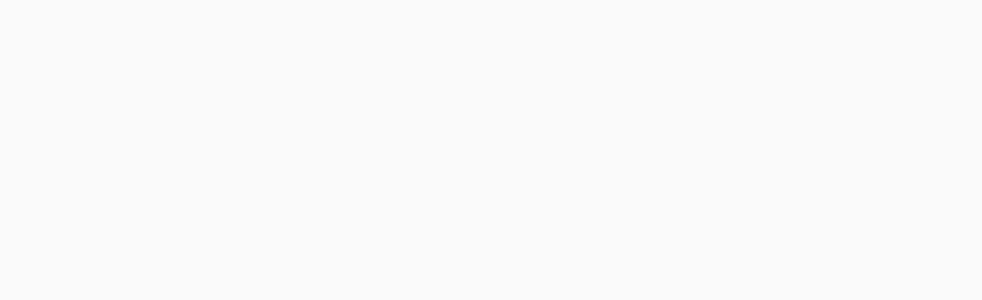
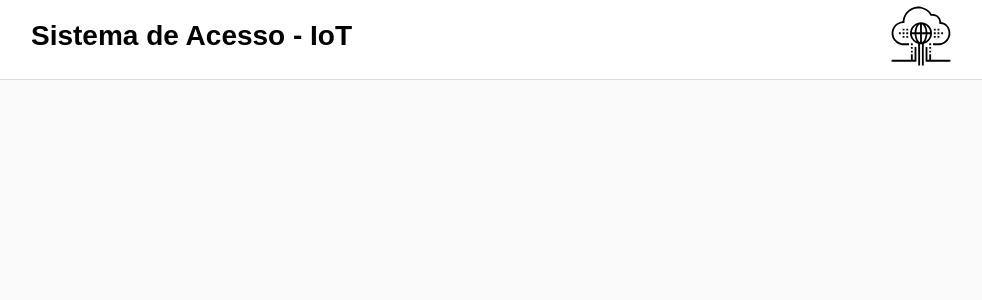
Before and after one commit to orivaldosantana/estudo_react, a React (Create React App) app in the folder front_end/: page / in a window 1280 px wide. Shown: the top 300 px of the page, without its empty margins (149-1131 px from the left). Built offline with nearby package versions, Linux system fonts and the light colour scheme.

Commit message:
Criação do componente Header

```diff
--- a/front_end/src/App.js
+++ b/front_end/src/App.js
@@ -1,12 +1,14 @@
 import React from 'react';
 import { BrowserRouter } from 'react-router-dom';
 
+import Header from './components/Header'
 import Routes from './routes';
 
 
 function App() {
   return (
      <BrowserRouter>
+      <Header />
       <Routes />
      </BrowserRouter>
   );
--- /dev/null
+++ b/front_end/src/components/Header.css
@@ -0,0 +1,17 @@
+header#main-header {
+    background: #fff;
+    height: 80px;
+    border-bottom: 1px solid #DDD;
+}
+
+header#main-header .header-content {
+    width: 100%;
+    max-width: 980px;
+    margin: 0 auto;
+    height: 72px;
+    padding: 0 30px;
+
+    display: flex;
+    align-items: center;
+    justify-content: space-between;
+}
--- /dev/null
+++ b/front_end/src/components/Header.js
@@ -0,0 +1,15 @@
+import React from 'react';
+import './Header.css';
+
+import logo from '../assets/iot.svg'
+
+export default function Header() {
+    return (
+        <header id="main-header">
+            <div className="header-content">
+                <h1>Sistema de Acesso - IoT </h1>
+                <img src={logo} width="60" alt="IoTSystem" />
+            </div>
+        </header>
+    );
+}
```
Also changed, not shown: front_end/src/assets/iot.svg (added), front_end/src/assets/iot_icon.png (added).
